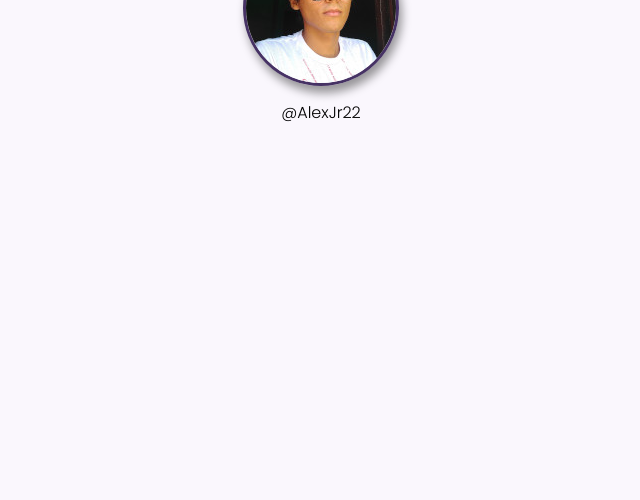
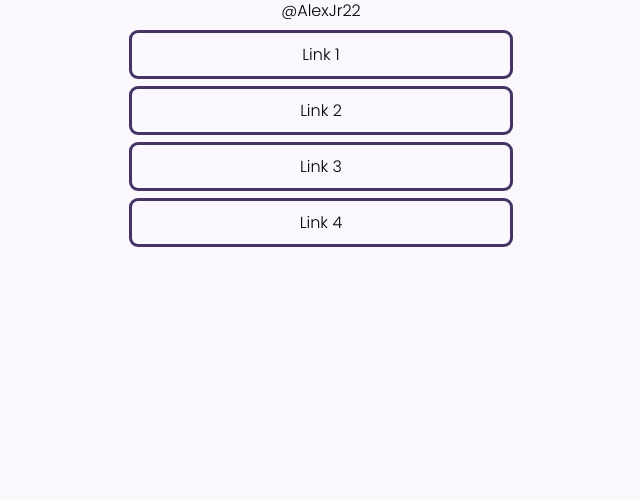
Before and after one commit to AlexJr22/Desafio-Social-Tree, a plain HTML site: page Social-Tree/Index.html in a window 1280 px wide. Shown: the part 300-800 px from the top of the page, without its empty margins (319-959 px from the left). Drawn offline with Linux system fonts and the light colour scheme.

Commit message:
Ideia inicial dos links

```diff
--- a/Social-Tree/CSS/links.css
+++ b/Social-Tree/CSS/links.css
@@ -0,0 +1,18 @@
+main {
+  width: 30%;
+  display: flex;
+  justify-content: center;
+}
+
+.link {
+  border: 3px solid var(--theme);
+  width: 30vw;
+  border-radius: 9px;
+  margin: 7px auto;
+  padding: 9px;
+  text-align: center;
+}
+
+.link:hover {
+  border: 3px rgb(70, 100, 70) solid;
+}
--- a/Social-Tree/CSS/profile.css
+++ b/Social-Tree/CSS/profile.css
@@ -1,7 +1,7 @@
 #profile {
   display: flex;
+  margin-top: 10%;
   flex-direction: column;
-  margin-top: 18%;
   align-items: center;
 }
 
--- a/Social-Tree/CSS/style.css
+++ b/Social-Tree/CSS/style.css
@@ -4,14 +4,14 @@
 :root {
   --body-bg-color: #FAF7FD;
   --purple: #BB99DD;
-  --theme: 3px rgb(70, 50, 100) solid;
+  --theme: rgb(70, 50, 100);
 }
 
 body {
   background-color: var(--body-bg-color);
   display: flex;
-  justify-content: center;
-
+  flex-direction: column;
+  align-items: center;
 }
 
 .shadowbox {
--- a/Social-Tree/Index.html
+++ b/Social-Tree/Index.html
@@ -21,10 +21,10 @@
 
   <main>
     <nav>
-      <a href=""></a>
-      <a href=""></a>
-      <a href=""></a>
-      <a href=""></a>
+      <div class="link">Link 1</div>
+      <div class="link">Link 2</div>
+      <div class="link">Link 3</div>
+      <div class="link">Link 4</div>
     </nav>
   </main>
 
```
